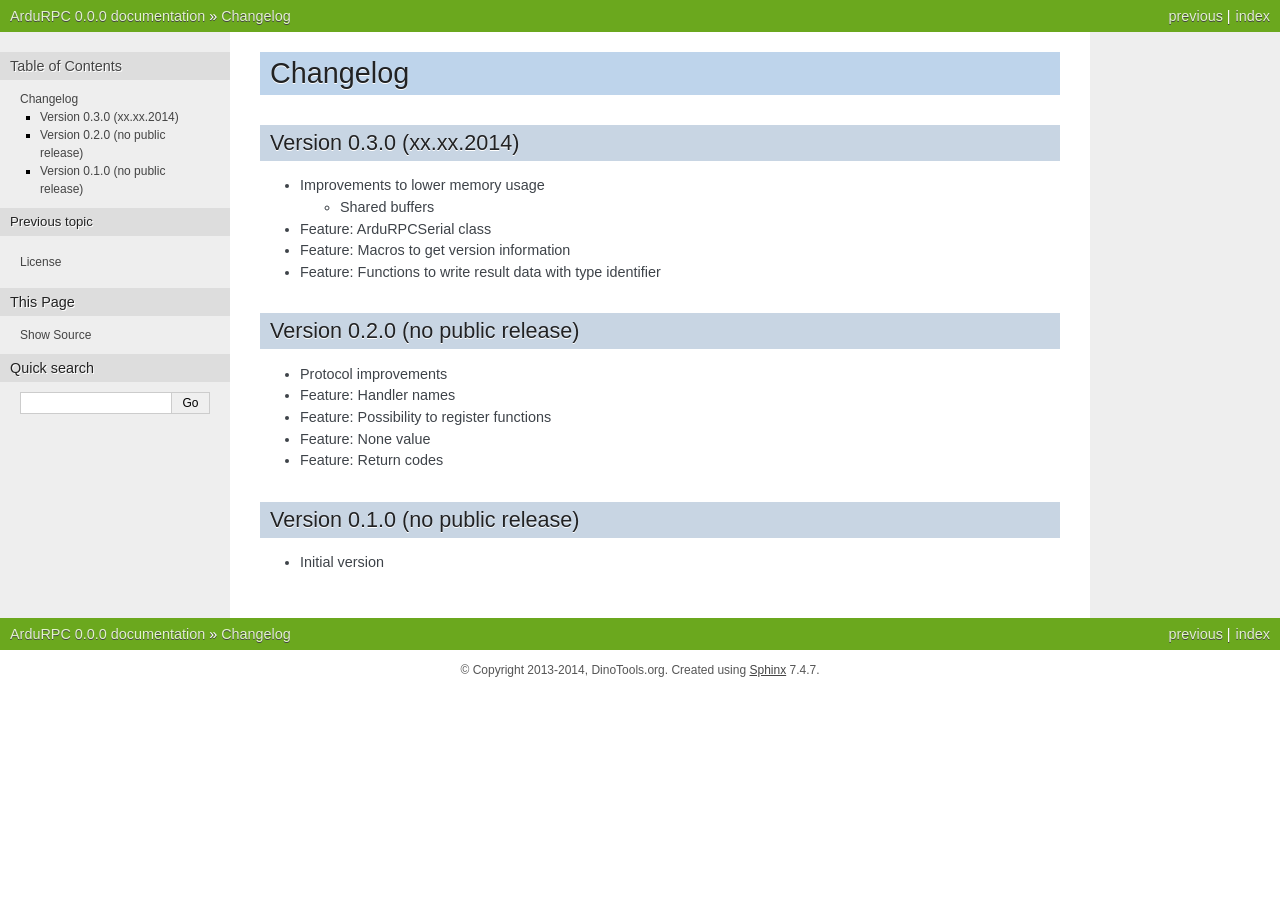
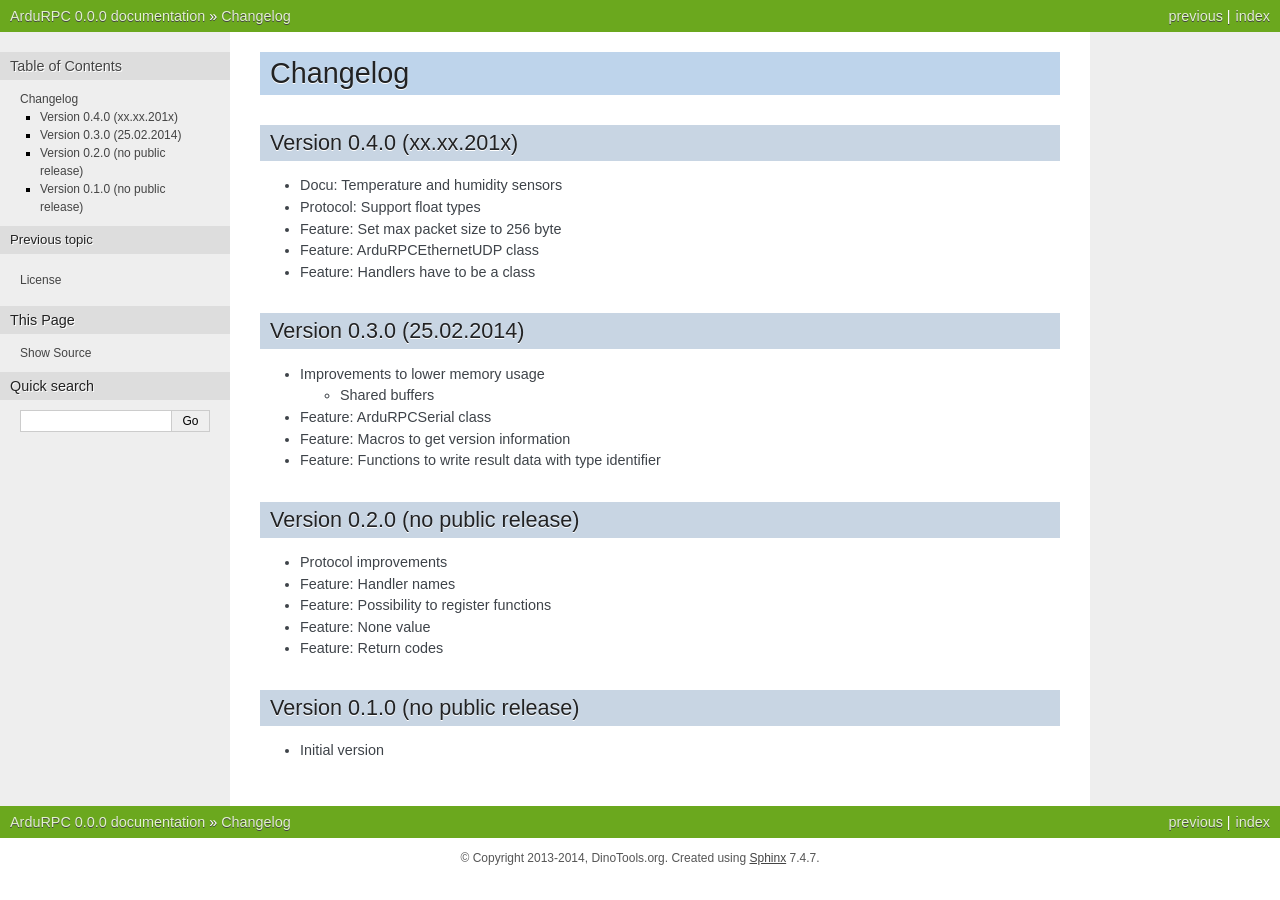
Before and after one commit to DinoTools/ArduRPC, a Sphinx documentation site: the page built from doc/source/changelog.rst, in a window 1280 px wide. Built offline with Sphinx 7.4.7, drawn with Linux system fonts in a browser that asks for light colours.

Commit message:
doc - Update changelog

```diff
--- a/doc/source/changelog.rst
+++ b/doc/source/changelog.rst
@@ -1,8 +1,17 @@
 Changelog
 =========
 
-Version 0.3.0 (xx.xx.2014)
-~~~~~~~~~~~~~~~~~~~~~~~~~~
+Version 0.4.0 (xx.xx.201x)
+--------------------------
+
+* Docu:     Temperature and humidity sensors
+* Protocol: Support float types
+* Feature:  Set max packet size to 256 byte
+* Feature:  ArduRPCEthernetUDP class
+* Feature:  Handlers have to be a class
+
+Version 0.3.0 (25.02.2014)
+--------------------------
 
 * Improvements to lower memory usage
 
@@ -14,7 +23,7 @@ Version 0.3.0 (xx.xx.2014)
 
 
 Version 0.2.0 (no public release)
-~~~~~~~~~~~~~~~~~~~~~~~~~~~~~~~~~
+---------------------------------
 
 * Protocol improvements
 * Feature: Handler names
@@ -24,6 +33,6 @@ Version 0.2.0 (no public release)
 
 
 Version 0.1.0 (no public release)
-~~~~~~~~~~~~~~~~~~~~~~~~~~~~~~~~~
+---------------------------------
 
 * Initial version
```
